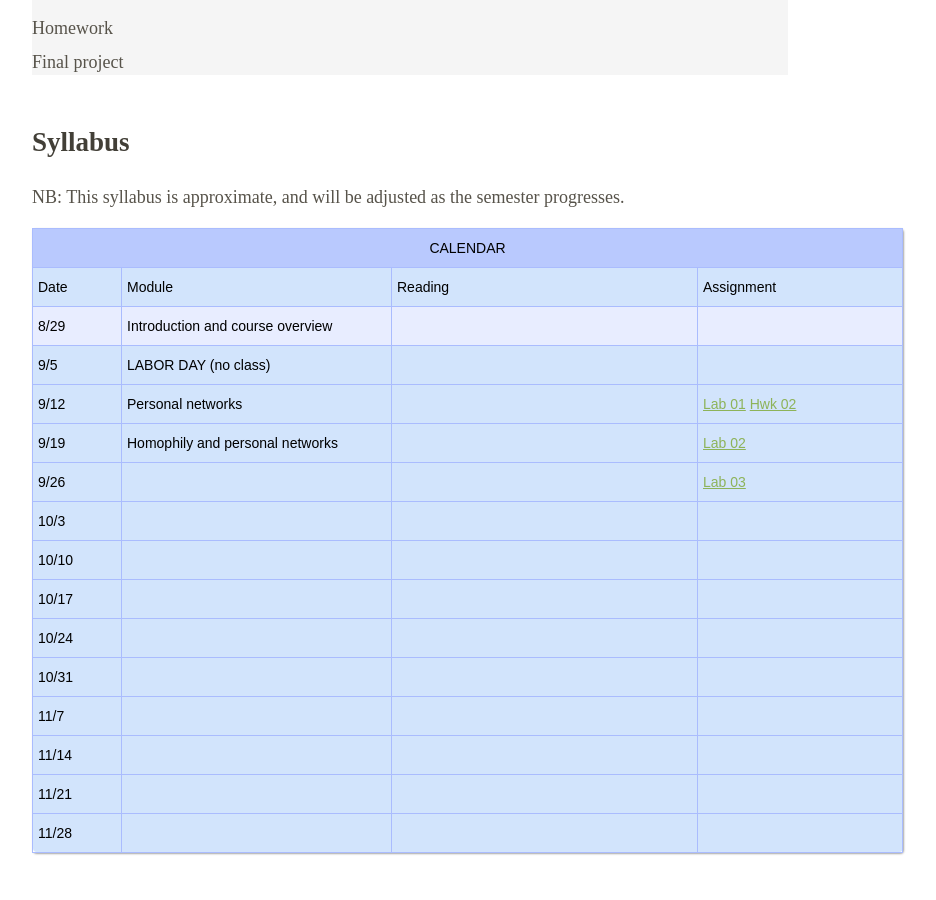
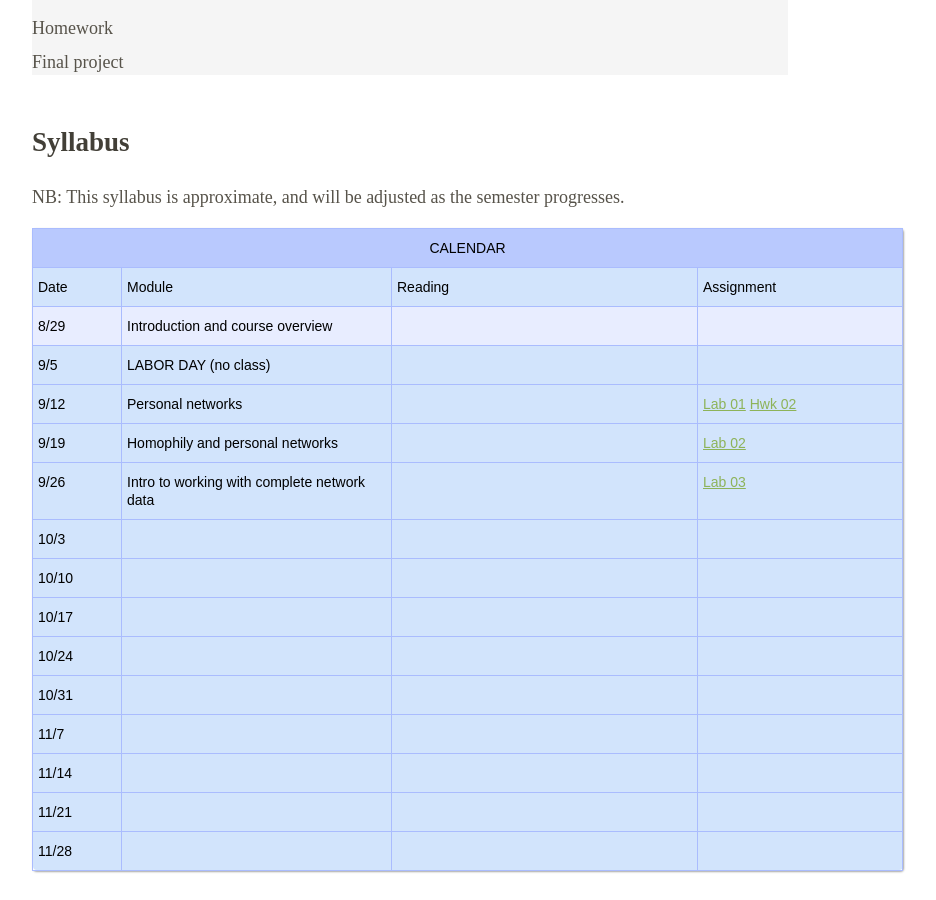
Before and after one commit to dfeehan/dfeehan.github.io, a Jekyll site: the page teaching/2016fa_ls88.html, which Jekyll copies as it is, in a window 1280 px wide and 900 px high, scrolled down 1224 px. Shown: the whole window, without its empty margins (76-1012 px from the left). Built offline with Jekyll 4.4.1, drawn with Linux system fonts in a browser that asks for light colours.

Commit message:
updated syllabus

```diff
--- a/teaching/2016fa_ls88.html
+++ b/teaching/2016fa_ls88.html
@@ -592,6 +592,7 @@ Homophily and personal networks
 9/26
 </td>
 <td class="tg-dn63">
+Intro to working with complete network data
 </td>
 <td class="tg-dn63">
 </td>
```
